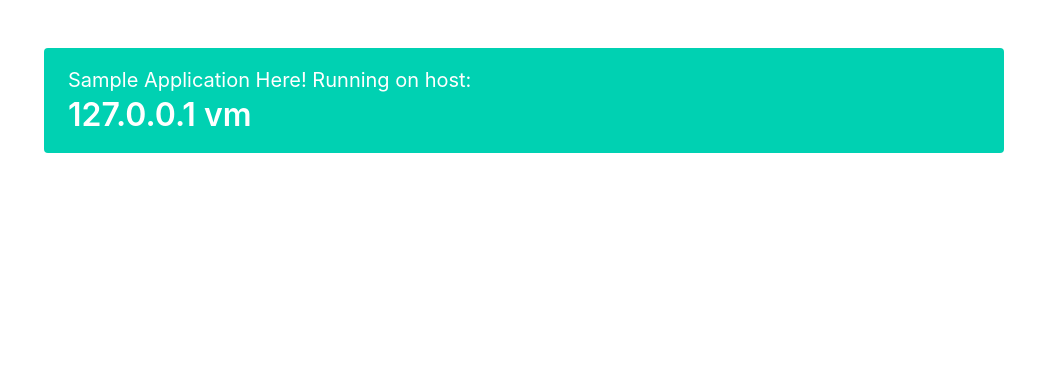
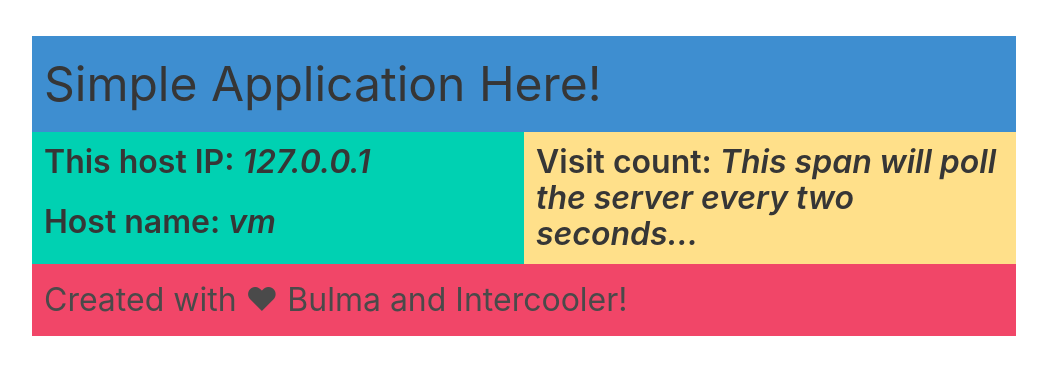
Before and after one commit to koperak/simpleapi, a Flask app: page / in a window 1280 px wide. Shown: the top 375 px of the page, without its empty margins (116-1163 px from the left). Run offline with Flask 2, Linux system fonts and the light colour scheme; data that the repository does not hold is empty; some libraries are stand-ins or nearby versions.

Commit message:
Redis store page open counter

```diff
--- a/app.py
+++ b/app.py
@@ -1,19 +1,44 @@
 from flask import Flask, render_template
 from prometheus_flask_exporter import PrometheusMetrics
-
+import redis, time
 import socket
 
-try:
-    server_name = socket.gethostname()
-    server_ip = socket.gethostbyname(server_name)
-except:
-    server_name = "Unable to get Hostname"
-    server_ip = "Unable to get IP"
+
+def get_set_hit_count(set= True):
+    retries = 5
+    while True:
+        try:
+            if set:
+                return cache.incr('hits')
+            else:
+                return cache.get('hits')
+        except redis.exceptions.ConnectionError as exc:
+            if retries == 0:
+                raise exc
+            retries -= 1
+            time.sleep(0.5)
+
+def get_host_information():
+    try:
+        server_name = socket.gethostname()
+        server_ip = socket.gethostbyname(server_name)
+    except:
+        server_name = "Unable to get Hostname"
+        server_ip = "Unable to get IP"
+
+    return server_ip, server_name
 
 
 app = Flask(__name__)
 metrics = PrometheusMetrics(app)
+cache = redis.Redis(host='redis', port=6379)
 
 @app.route("/")
 def index():
-    return render_template('index.html', server_ip = server_ip, server_name = server_name)
+    server_info = get_host_information()
+    count = get_set_hit_count()
+    return render_template('index.html', server_ip = server_info[0], server_name = server_info[1], count = count)
+
+@app.route("/counter")
+def counter():
+    return get_set_hit_count(set= False)
--- a/requirements.txt
+++ b/requirements.txt
@@ -1,2 +1,3 @@
 flask==1.1.2
 prometheus-flask-exporter==0.18.1
+redis==3.5.3
--- a/templates/index.html
+++ b/templates/index.html
@@ -6,19 +6,43 @@
   <meta name="viewport" content="width=device-width, initial-scale=1">
   <title>Hello Bulma!</title>
   <link rel="stylesheet" href="https://cdn.jsdelivr.net/npm/bulma@0.9.1/css/bulma.min.css">
+  <script type="text/javascript" src="https://code.jquery.com/jquery-3.1.1.min.js"></script>
+  <script type="text/javascript" src="https://intercoolerjs.org/release/intercooler-1.2.3.min.js"></script>
 </head>
 
 <body>
   <section class="section">
     <div class="container is-max-desktop">
-      <div class="notification is-primary">
-        <p class="subtitle primary">
-          Sample Application Here! Running on host:
-        </p>
-        <h1 class="title">
-          {{ server_ip }}
-          {{ server_name }}
-        </h1>
+      <div class="columns">
+        <div class="column is-full has-background-info">
+          <p class="is-size-1 has-text-dark">
+            Simple Application Here!
+          </p>
+        </div>
+      </div>
+      <div class="columns ">
+        <div class="column has-background-primary">
+          <h1 class="title">
+            This host IP: <i>{{ server_ip }}</i>
+          </h1>
+          <h1 class="title">
+            Host name: <i>{{ server_name }}</i>
+          </h1>
+        </div>
+        <div class="column has-background-warning">
+          <h1 class="title">
+            Visit count: <i ic-poll="2s" ic-src="/counter" ic-trigger-on="load">
+              This span will poll the server every two seconds...
+            </i>
+          </h1>
+        </div>
+      </div>
+      <div class="columns">
+        <div class="column is-full has-background-danger">
+          <p class="is-size-3 ">
+            Created with ❤ Bulma and Intercooler!
+          </p>
+        </div>
       </div>
     </div>
   </section>
```
